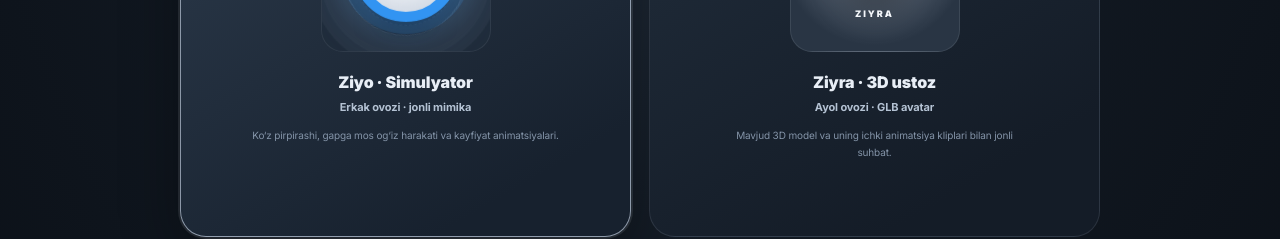
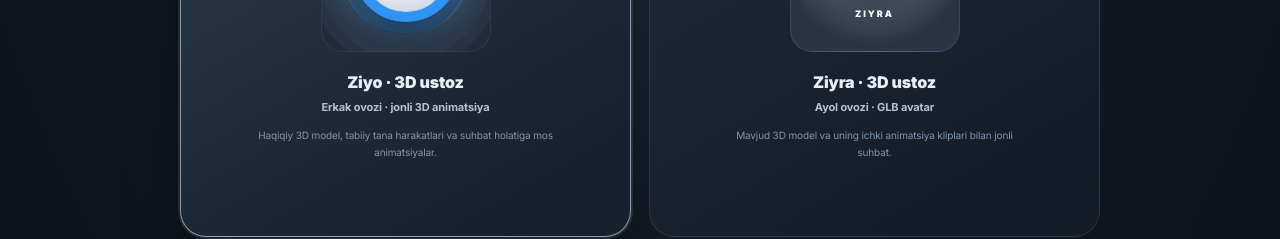
Before and after one commit to asomiddinmeliboyev048-coder/zikra01, a Next.js app: page /ai-ustoz/studio in a window 1280 px wide. Shown: the part 461-700 px from the top of the page. Built offline with nearby package versions, Linux system fonts and the light colour scheme; no server answers.

Commit message:
ui(ai-tutor): label Ziyo as animated 3D tutor

```diff
--- a/src/app/ai-ustoz/studio/page.tsx
+++ b/src/app/ai-ustoz/studio/page.tsx
@@ -90,7 +90,7 @@ export default function AiTutorStudioPage() {
     };
     const onError = () => {
       setLoaded(false);
-      setModelError("Ziyra 3D modeli yuklanmadi. GLB fayl manzilini tekshiring.");
+      setModelError("3D ustoz modeli yuklanmadi. GLB fayl manzilini tekshiring.");
     };
     viewer.addEventListener("load", onLoad);
     viewer.addEventListener("error", onError);
@@ -163,9 +163,9 @@ export default function AiTutorStudioPage() {
             <button type="button" className={`tutor-choice-card ${avatarId === "teacher" ? "selected" : ""}`} onClick={() => setAvatarId("teacher")}>
               <span className="choice-check">{avatarId === "teacher" && <Check size={17}/>}</span>
               <div className="choice-simulator-preview"><ExpressiveTutorFace speaking={false} listening={false} voiceLevel={0} mood="idle"/></div>
-              <span className="choice-name">Ziyo · Simulyator</span>
-              <span className="choice-role">Erkak ovozi · jonli mimika</span>
-              <span className="choice-description">Ko‘z pirpirashi, gapga mos og‘iz harakati va kayfiyat animatsiyalari.</span>
+              <span className="choice-name">Ziyo · 3D ustoz</span>
+              <span className="choice-role">Erkak ovozi · jonli 3D animatsiya</span>
+              <span className="choice-description">Haqiqiy 3D model, tabiiy tana harakatlari va suhbat holatiga mos animatsiyalar.</span>
             </button>
             <button type="button" className={`tutor-choice-card ${avatarId === "student" ? "selected" : ""}`} onClick={() => setAvatarId("student")}>
               <span className="choice-check">{avatarId === "student" && <Check size={17}/>}</span>
@@ -205,7 +205,7 @@ export default function AiTutorStudioPage() {
 
       <section className="studio-layout studio-layout-single">
         <div className={`zikra-studio-stage studio-ziyra-stage ${darkStage ? "stage-dark" : "stage-light"} ${speaking ? "avatar-speaking" : ""} mood-${mood} stage-girl`} style={{ "--voice-level": voiceLevel } as CSSProperties}>
-          <div className="stage-label"><span className="stage-live-dot"/><span>{tutorName.toUpperCase()} AI</span><b>{speaking ? "GAPIRYAPTI" : listening ? "TINGLAYAPTI" : avatarId === "teacher" || loaded ? "TAYYOR" : "YUKLANMOQDA"}</b></div>
+          <div className="stage-label"><span className="stage-live-dot"/><span>{tutorName.toUpperCase()} AI</span><b>{speaking ? "GAPIRYAPTI" : listening ? "TINGLAYAPTI" : loaded ? "TAYYOR" : "YUKLANMOQDA"}</b></div>
           <div className="stage-aura stage-aura-one"/>
           <div className="stage-aura stage-aura-two"/>
           <div className="stage-floor"/>
@@ -214,7 +214,7 @@ export default function AiTutorStudioPage() {
               {scriptReady ? createElement(ModelViewer, {
                 ref: (node: ViewerElement | null) => { viewerRef.current = node; },
                 src: avatar.src,
-                alt: "Ziyra ayol 3D AI ustoz",
+                alt: avatarId === "teacher" ? "Ziyo erkak 3D AI ustoz" : "Ziyra ayol 3D AI ustoz",
                 "camera-orbit": "0deg 78deg 2.7m",
                 "field-of-view": "28deg",
                 "min-camera-orbit": "auto auto 2.7m",
@@ -230,8 +230,8 @@ export default function AiTutorStudioPage() {
                 autoplay: true,
                 ar: false,
                 style: { width: "100%", height: "100%", background: "transparent", pointerEvents: "none" },
-              }) : <div className="stage-loading"><span className="studio-spinner"/><p>Ziyra tayyorlanmoqda…</p></div>}
-              {!loaded && !modelError && <div className="stage-loading stage-loading-overlay"><span className="studio-spinner"/><p>3D avatar yuklanmoqda…</p></div>}
+              }) : <div className="stage-loading"><span className="studio-spinner"/><p>3D ustoz tayyorlanmoqda…</p></div>}
+              {!loaded && !modelError && <div className="stage-loading stage-loading-overlay"><span className="studio-spinner"/><p>3D ustoz yuklanmoqda…</p></div>}
               {modelError && <div className="stage-error"><b>3D model xatosi</b><p>{modelError}</p><small>{avatar.src}</small></div>}
             </>
           )}
```
